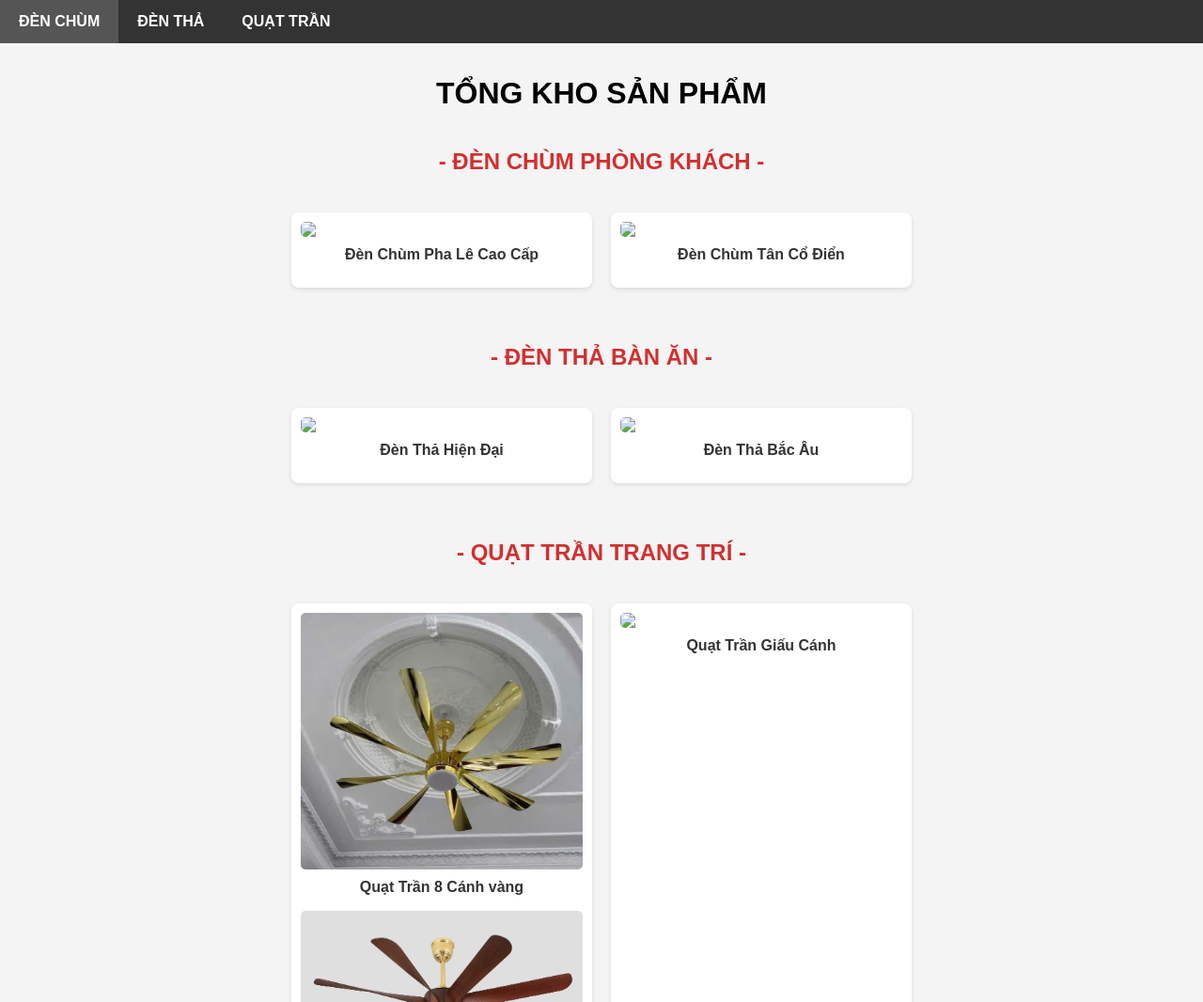
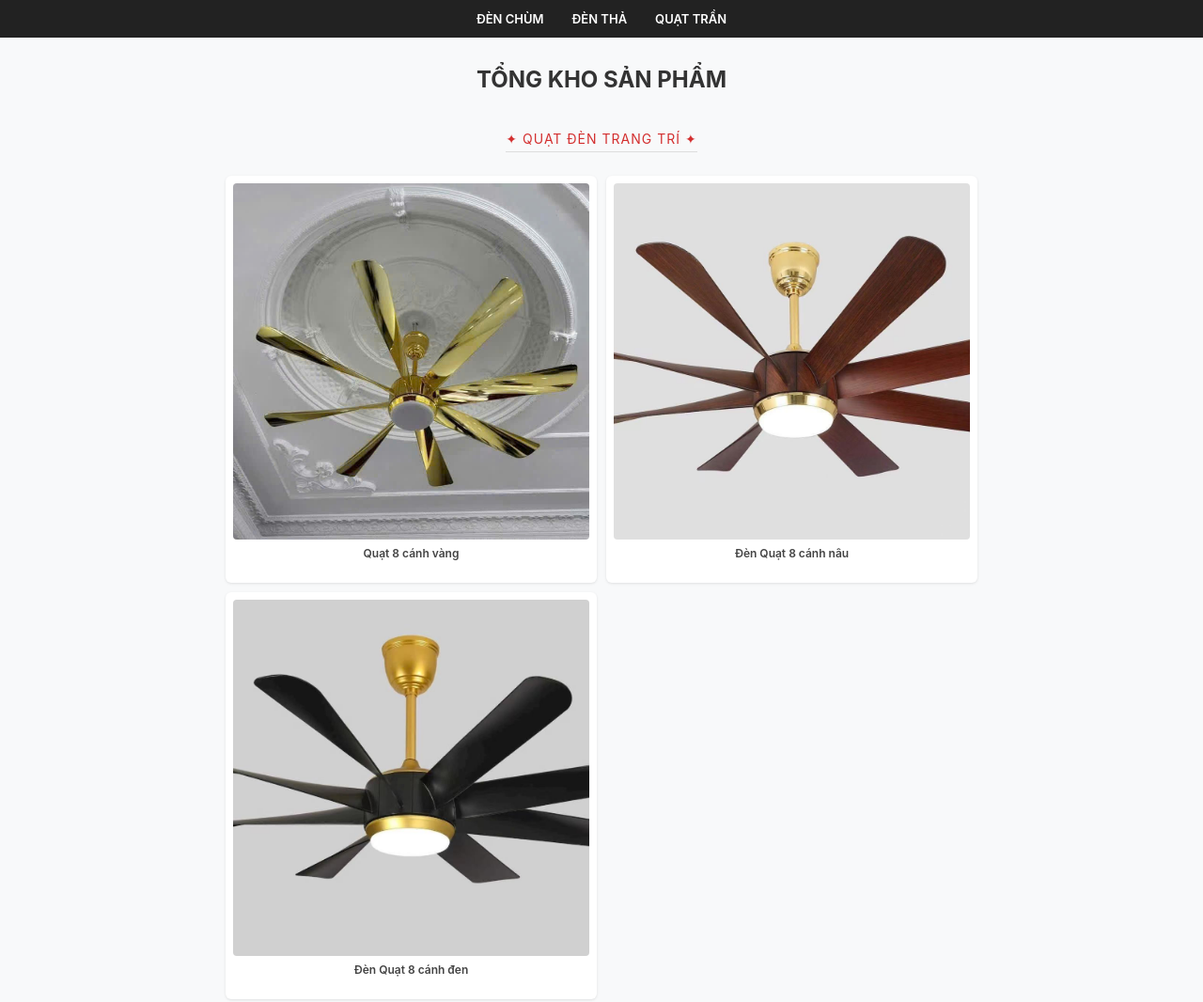
Before and after one commit to dubai17/test-den, a plain HTML site: page index.html in a window 1280 px wide. Shown: the top 1066 px of the page at 94% size. Drawn offline with Linux system fonts and the light colour scheme.

Commit message:
Refactor index.html for improved layout and styling
Updated HTML structure and styling for product categories.

```diff
--- a/index.html
+++ b/index.html
@@ -2,75 +2,92 @@
 <html>
 <head>
     <title>Danh Mục Sản Phẩm</title>
-    <meta name="viewport" content="width=device-width, initial-scale=1.0"> <!-- Giúp xem trên điện thoại chuẩn hơn -->
+    <meta name="viewport" content="width=device-width, initial-scale=1.0">
     <style>
-        html { scroll-behavior: smooth; } /* Hiệu ứng trượt mượt mà khi bấm menu */
-        body { font-family: sans-serif; text-align: center; background: #f4f4f4; margin: 0; padding-top: 60px; }
+        html { scroll-behavior: smooth; }
+        body { font-family: -apple-system, sans-serif; text-align: center; background: #f8f9fa; margin: 0; padding-top: 50px; }
 
-        /* Chỉnh thanh Menu dính chặt ở trên cùng */
-        .menu { background: #333; overflow: hidden; position: fixed; top: 0; width: 100%; z-index: 100; }
-        .menu a { float: left; display: block; color: white; text-align: center; padding: 14px 20px; text-decoration: none; font-weight: bold;}
-        .menu a:hover { background: #555; }
+        /* Menu nhỏ gọn hơn */
+        .menu { background: #222; position: fixed; top: 0; width: 100%; z-index: 100; display: flex; justify-content: center; }
+        .menu a { color: white; text-align: center; padding: 12px 15px; text-decoration: none; font-size: 13px; font-weight: 600; text-transform: uppercase; }
+        .menu a:hover { background: #444; }
 
-        /* Chỉnh khung hiển thị ảnh */
-        .category-title { margin-top: 40px; color: #d32f2f; text-transform: uppercase; }
-        .gallery { display: flex; flex-wrap: wrap; justify-content: center; gap: 20px; padding: 20px; }
-        .product { background: white; padding: 10px; border-radius: 8px; box-shadow: 0 2px 5px rgba(0,0,0,0.1); width: 300px; }
-        img { width: 100%; height: auto; border-radius: 5px; display: block; }
-        p { margin-top: 10px; font-weight: bold; color: #333; }
+        h1 { font-size: 1.5rem; margin: 20px 0 10px; color: #333; }
+        .category-title { margin: 30px 0 15px; color: #d32f2f; font-size: 14px; letter-spacing: 1px; border-bottom: 1px solid #ddd; display: inline-block; padding-bottom: 5px; }
+
+        /* Chia 2 ảnh một hàng */
+        .gallery {
+            display: grid;
+            grid-template-columns: repeat(2, 1fr); /* Quan trọng: Chia 2 cột đều nhau */
+            gap: 10px;
+            padding: 10px;
+            max-width: 800px;
+            margin: 0 auto;
+        }
+
+        .product {
+            background: white;
+            padding: 8px;
+            border-radius: 6px;
+            box-shadow: 0 1px 3px rgba(0,0,0,0.1);
+            display: flex;
+            flex-direction: column;
+            align-items: center;
+        }
+
+        /* Ảnh thu nhỏ lại */
+        .product img {
+            width: 100%;
+            aspect-ratio: 1 / 1; /* Giúp ảnh vuông vức đồng đều */
+            object-fit: cover;
+            border-radius: 4px;
+        }
+
+        .product p {
+            margin: 8px 0 0;
+            font-size: 12px;
+            font-weight: 600;
+            color: #444;
+            line-height: 1.2;
+            height: 30px; /* Giới hạn độ cao tên SP để các hộp bằng nhau */
+            overflow: hidden;
+        }
     </style>
 </head>
 <body>
 
-    <!-- THANH MENU -->
     <div class="menu">
-        <a href="#den-chum">ĐÈN CHÙM</a>
-        <a href="#den-tha">ĐÈN THẢ</a>
-        <a href="#quat-tran">QUẠT TRẦN</a>
+        <a href="#den-chum">Đèn Chùm</a>
+        <a href="#den-tha">Đèn Thả</a>
+        <a href="#quat-tran">Quạt Trần</a>
     </div>
 
     <h1>TỔNG KHO SẢN PHẨM</h1>
 
-    <!-- DANH MỤC 1: ĐÈN CHÙM -->
-    <h2 id="den-chum" class="category-title">- ĐÈN CHÙM PHÒNG KHÁCH -</h2>
+    <div id="quat-tran" class="category-title">✦ QUẠT ĐÈN TRANG TRÍ ✦</div>
     <div class="gallery">
         <div class="product">
-            <img src="anh-den-chum-1.jpg">
-            <p>Đèn Chùm Pha Lê Cao Cấp</p>
+            <img src="quat-8-canh-vang.jpg"> <p>Quạt 8 cánh vàng</p>
         </div>
         <div class="product">
-            <img src="anh-den-chum-2.jpg">
-            <p>Đèn Chùm Tân Cổ Điển</p>
+            <img src="quat-8-canh-nau.jpg">
+            <p>Đèn Quạt 8 cánh nâu </p>
+        </div>
+<div class="product">
+            <img src="quat-8-canh-nau-den.jpg">
+            <p>Đèn Quạt 8 cánh đen </p>
         </div>
     </div>
 
-    <!-- DANH MỤC 2: ĐÈN THẢ -->
-    <h2 id="den-tha" class="category-title">- ĐÈN THẢ BÀN ĂN -</h2>
+    <div id="den-tha" class="category-title">✦ ĐÈN THẢ BÀN ĂN ✦</div>
     <div class="gallery">
         <div class="product">
-            <img src="anh-den-tha-1.jpg">
+            <img src="ten-anh-3.jpg">
             <p>Đèn Thả Hiện Đại</p>
         </div>
         <div class="product">
-            <img src="anh-den-tha-2.jpg">
+            <img src="ten-anh-4.jpg">
             <p>Đèn Thả Bắc Âu</p>
-        </div>
-    </div>
-
-    <!-- DANH MỤC 3: QUẠT TRẦN -->
-    <h2 id="quat-tran" class="category-title">- QUẠT TRẦN TRANG TRÍ -</h2>
-    <div class="gallery">
-        <div class="product">
-            <img src="quat-8-canh-vang.jpg">
-            <p>Quạt Trần 8 Cánh vàng</p>
-             <img src="quat-8-canh-nau.jpg">
-            <p>Quạt Trần 8 Cánh Nâu</p>
-             <img src="quat-8-canh-nau-den.jpg">
-            <p>Quạt Trần 8 Cánh Đen</p>
-        </div>
-        <div class="product">
-            <img src="anh-quat-tran-2.jpg">
-            <p>Quạt Trần Giấu Cánh</p>
         </div>
     </div>
 
```
